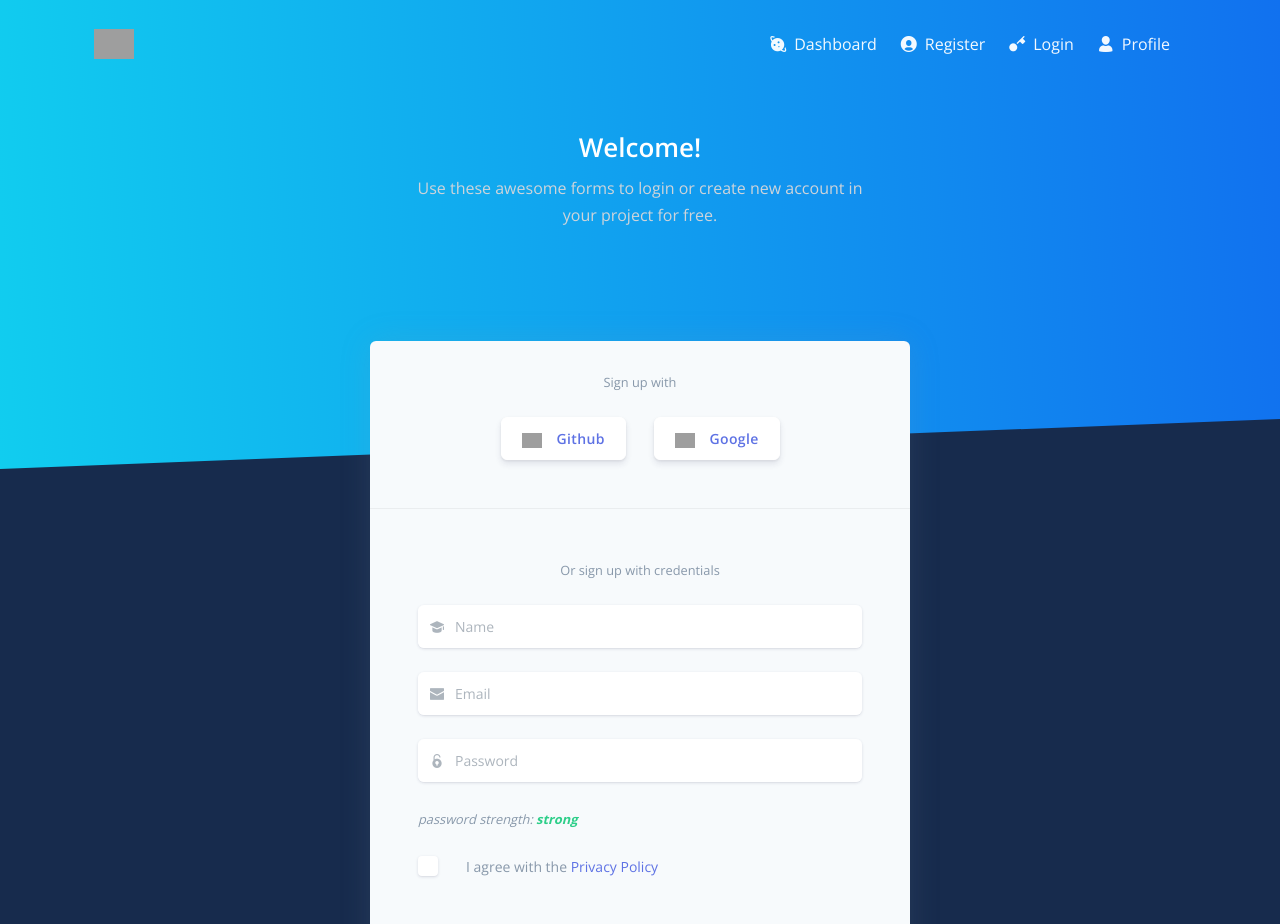
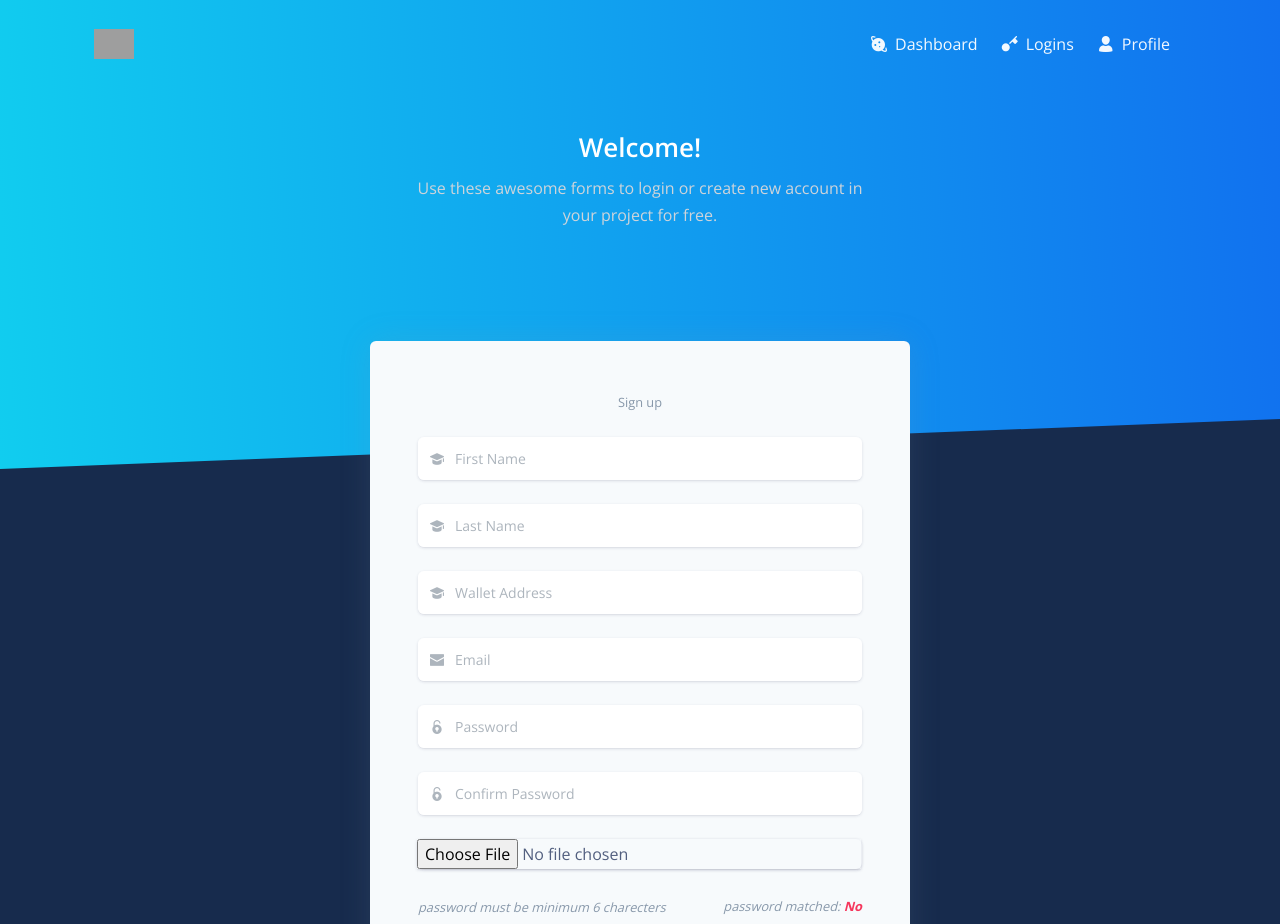
Before and after one commit to Noluverse-Technologies/pixel-purchase-frontend, a Next.js app: page /auth/register in a window 1280 px wide. Shown: the top 924 px of the page. Built offline with nearby package versions, Linux system fonts and the light colour scheme; grey boxes are pictures that could not be loaded.

Commit message:
1. user registraiton functionality created 2. user profile password show hide functionality created 3. profile page password field added

```diff
--- a/assets/scss/argon-dashboard/custom/cards/_card-profile.scss
+++ b/assets/scss/argon-dashboard/custom/cards/_card-profile.scss
@@ -1,6 +1,13 @@
 //
 // Profile card
 //
+
+.btn-pwd-view {
+  margin-top: 1.9rem;
+  margin-left: -5rem;
+  cursor: pointer;
+  // pointer-events: none;
+}
 
 .card-profile-image {
   position: relative;
--- a/components/Navbars/AuthNavbar.js
+++ b/components/Navbars/AuthNavbar.js
@@ -59,19 +59,19 @@ function AdminNavbar() {
                   </NavLink>
                 </Link>
               </NavItem>
-              <NavItem>
+              {/* <NavItem>
                 <Link href="/auth/register">
                   <NavLink href="#pablo" className="nav-link-icon">
                     <i className="ni ni-circle-08" />
                     <span className="nav-link-inner--text">Register</span>
                   </NavLink>
                 </Link>
-              </NavItem>
+              </NavItem> */}
               <NavItem>
                 <Link href="/auth/login">
                   <NavLink href="#pablo" className="nav-link-icon">
                     <i className="ni ni-key-25" />
-                    <span className="nav-link-inner--text">Login</span>
+                    <span className="nav-link-inner--text">Logins</span>
                   </NavLink>
                 </Link>
               </NavItem>
--- a/pages/auth/register.js
+++ b/pages/auth/register.js
@@ -1,5 +1,8 @@
-import React from "react";
-
+import React, { useEffect,useState } from "react";
+import {UserRegistration} from "../../services/api/services";
+// import { Spinner } from "reactstrap";
+import { ToastContainer, toast } from 'react-toastify';
+import 'react-toastify/dist/ReactToastify.css';
 // reactstrap components
 import {
   Button,
@@ -17,13 +20,130 @@ import {
 } from "reactstrap";
 // layout for this page
 import Auth from "layouts/Auth.js";
+import { useRouter } from "next/router";
+
 
 function Register() {
+  const router=useRouter();
+  const [isDisabled,setIsDisabled] = useState(true);
+  const [passwordMatched,setPasswordMatched] = useState("No");
+  const [pwdMatchClass,setPwdMatchClass] = useState("text-danger font-weight-700");
+  const [pwd,setPwd] = useState();
+  const [c_pwd,setCPwd] = useState();
+  const [selectedImage, setSelectedImage] = useState(null);
+
+  const [formValue, setformValue] = useState({
+    firstname: '',
+    lastname: '',
+    email: '',
+    wallet_address: '',
+    password:'',
+    c_password:'',
+    role:3,
+    image:''
+  });
+
+
+  //submit functionality
+  const handleSubmit = (event) => {
+    event.preventDefault()
+
+  // store the states in the form data
+  const registrationFormData = new FormData();
+
+  registrationFormData.append("firstname", formValue.firstname?formValue.firstname:'')
+  registrationFormData.append("lastname", formValue.lastname?formValue.lastname:'')
+  registrationFormData.append("wallet_address", formValue.walletAddress?formValue.walletAddress:'')
+  registrationFormData.append("password", formValue.password?formValue.password:'')
+  registrationFormData.append("c_password", formValue.c_password?formValue.c_password:'')
+  registrationFormData.append("role", formValue.role?formValue.role:'')
+  registrationFormData.append("email", formValue.email?formValue.email:'')
+
+  if(selectedImage){
+    registrationFormData.append("image", selectedImage)
+  }
+  // registrationFormData.append("image", selectedImage?selectedImage:'')
+
+
+  UserRegistration(registrationFormData).then(data => {
+  if(!data){
+    toast.error('🦄 Could not update', {
+      position: "top-right",
+      autoClose: 500,
+      hideProgressBar: false,
+      closeOnClick: true,
+      pauseOnHover: true,
+      draggable: true,
+      progress: undefined,
+      });
+  }else{
+    toast.success('🦄 Successfully Updated!', {
+      position: "top-right",
+      autoClose: 500,
+      hideProgressBar: false,
+      closeOnClick: true,
+      pauseOnHover: true,
+      draggable: true,
+      progress: undefined,
+      });
+      router.replace('/auth/login')
+  }
+  // window.location.reload()
+    // setIsDisabled(true)
+  }).catch(err => {
+
+    toast.error('🦄 Could not update', {
+      position: "top-right",
+      autoClose: 500,
+      hideProgressBar: false,
+      closeOnClick: true,
+      pauseOnHover: true,
+      draggable: true,
+      progress: undefined,
+      });
+  });
+  }
+
+
+
+  const handleChange = (event) => {
+   console.log("form value length");
+   if(formValue["firstname"] && formValue["lastname"] && formValue["password"] && formValue["c_password"] ){
+
+    if(event.target.name=="c_password"){
+      //confirm password validation
+
+     if(formValue["password"].length >=6){
+       if(formValue["password"]===event.target.value){
+         setPasswordMatched("Yes")
+         setIsDisabled(false)
+         setPwdMatchClass("text-success font-weight-700")
+       }else{
+         setPasswordMatched("No")
+         setIsDisabled(true)
+         setPwdMatchClass("text-danger font-weight-700")
+       }
+     }
+    }
+   }
+   else{
+    setIsDisabled(true);
+   }
+    setformValue({ ...formValue, [event.target.name]: event.target.value });
+  //  setIsDisabled(false)
+
+
+    setformValue({
+      ...formValue,
+      [event.target.name]: event.target.value
+    });
+  }
+
   return (
     <>
       <Col lg="6" md="8">
         <Card className="bg-secondary shadow border-0">
-          <CardHeader className="bg-transparent pb-5">
+          {/* <CardHeader className="bg-transparent pb-5">
             <div className="text-muted text-center mt-2 mb-4">
               <small>Sign up with</small>
             </div>
@@ -57,12 +177,12 @@ function Register() {
                 <span className="btn-inner--text">Google</span>
               </Button>
             </div>
-          </CardHeader>
+          </CardHeader> */}
           <CardBody className="px-lg-5 py-lg-5">
             <div className="text-center text-muted mb-4">
-              <small>Or sign up with credentials</small>
+              <small>Sign up</small>
             </div>
-            <Form role="form">
+            <Form role="form" onSubmit={handleSubmit}>
               <FormGroup>
                 <InputGroup className="input-group-alternative mb-3">
                   <InputGroupAddon addonType="prepend">
@@ -70,7 +190,27 @@ function Register() {
                       <i className="ni ni-hat-3" />
                     </InputGroupText>
                   </InputGroupAddon>
-                  <Input placeholder="Name" type="text" />
+                  <Input placeholder="First Name" name="firstname" type="text" onChange={handleChange} />
+                </InputGroup>
+              </FormGroup>
+              <FormGroup>
+                <InputGroup className="input-group-alternative mb-3">
+                  <InputGroupAddon addonType="prepend">
+                    <InputGroupText>
+                      <i className="ni ni-hat-3" />
+                    </InputGroupText>
+                  </InputGroupAddon>
+                  <Input placeholder="Last Name" name="lastname" type="text" onChange={handleChange} />
+                </InputGroup>
+              </FormGroup>
+              <FormGroup>
+                <InputGroup className="input-group-alternative mb-3">
+                  <InputGroupAddon addonType="prepend">
+                    <InputGroupText>
+                      <i className="ni ni-hat-3" />
+                    </InputGroupText>
+                  </InputGroupAddon>
+                  <Input placeholder="Wallet Address" name="wallet_address" type="text" onChange={handleChange} />
                 </InputGroup>
               </FormGroup>
               <FormGroup>
@@ -83,7 +223,9 @@ function Register() {
                   <Input
                     placeholder="Email"
                     type="email"
+                    name="email"
                     autoComplete="new-email"
+                    onChange={handleChange}
                   />
                 </InputGroup>
               </FormGroup>
@@ -97,17 +239,59 @@ function Register() {
                   <Input
                     placeholder="Password"
                     type="password"
+                    name="password"
                     autoComplete="new-password"
+                    onChange={handleChange}
                   />
                 </InputGroup>
               </FormGroup>
+              <FormGroup>
+                <InputGroup className="input-group-alternative">
+                  <InputGroupAddon addonType="prepend">
+                    <InputGroupText>
+                      <i className="ni ni-lock-circle-open" />
+                    </InputGroupText>
+                  </InputGroupAddon>
+                  <Input
+                    placeholder="Confirm Password"
+                    type="password"
+                    name="c_password"
+                    autoComplete="new-password"
+                    onChange={handleChange}
+                  />
+                </InputGroup>
+              </FormGroup>
+              <FormGroup>
+                <InputGroup className="input-group-alternative">
+                  <InputGroupAddon addonType="prepend">
+                    {/* <InputGroupText>
+                      <i className="ni ni-lock-circle-open" />
+                    </InputGroupText> */}
+                  </InputGroupAddon>
+                  <Input
+                            className="form-control-alternative"
+                            id="input-img-upload"
+                            placeholder="Profile Image"
+                            name="profileImage"
+                            type="file"
+                            onChange={(event) => {
+                              setIsDisabled(false)
+
+                              setSelectedImage(event.target.files[0]);
+                            }}
+                          />
+                </InputGroup>
+              </FormGroup>
               <div className="text-muted font-italic">
-                <small>
-                  password strength:{" "}
-                  <span className="text-success font-weight-700">strong</span>
+
+                <small className="float-right mt-1">
+                  password matched:{" "}
+
+                  <span className={pwdMatchClass}>{passwordMatched}</span>
                 </small>
+                <p><small> password must be minimum 6 charecters{" "}</small></p>
               </div>
-              <Row className="my-4">
+              {/* <Row className="my-4">
                 <Col xs="12">
                   <div className="custom-control custom-control-alternative custom-checkbox">
                     <input
@@ -128,9 +312,23 @@ function Register() {
                     </label>
                   </div>
                 </Col>
-              </Row>
+              </Row> */}
+
+                    <ToastContainer
+                      position="top-right"
+                      autoClose={5000}
+                      hideProgressBar={false}
+                      newestOnTop={false}
+                      closeOnClick
+                      rtl={false}
+                      pauseOnFocusLoss
+                      draggable
+                      pauseOnHover
+                      />
+                      {/* Same as */}
+                      <ToastContainer />
               <div className="text-center">
-                <Button className="mt-4" color="primary" type="button">
+                <Button disabled={isDisabled} className="mt-4" color="primary" type="submit">
                   Create account
                 </Button>
               </div>
--- a/routes.js
+++ b/routes.js
@@ -29,17 +29,17 @@ var routes = [
     icon: "ni ni-bullet-list-67 text-red",
     layout: "/admin",
   },
-  {
-    path: "/login",
-    name: "Login",
-    icon: "ni ni-key-25 text-info",
-    layout: "/auth",
-  },
-  {
-    path: "/register",
-    name: "Register",
-    icon: "ni ni-circle-08 text-pink",
-    layout: "/auth",
-  },
+  // {
+  //   path: "/login",
+  //   name: "Login",
+  //   icon: "ni ni-key-25 text-info",
+  //   layout: "/auth",
+  // },
+  // {
+  //   path: "/register",
+  //   name: "Register",
+  //   icon: "ni ni-circle-08 text-pink",
+  //   layout: "/auth",
+  // },
 ];
 export default routes;
--- a/services/api/services.js
+++ b/services/api/services.js
@@ -35,6 +35,16 @@ export function GetCurrentUserInfo(){
 }
 
 
+//user registration
+export function UserRegistration(userInfo){
+    return axios.post(baseUrl+"register",userInfo)
+    .then(res=>{
+        return res.data;
+    })
+    .catch(err=>{
+        console.log(err);
+    })
+}
 
 
 //get logged in user information service
```
Also changed, not shown: pages/admin/profile.js (+52 -11 lines).
